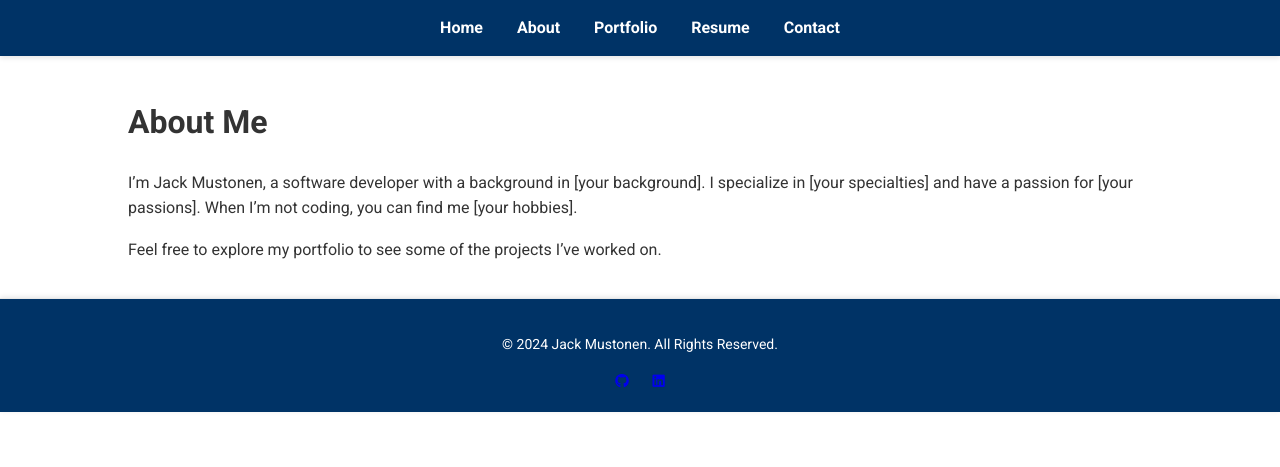
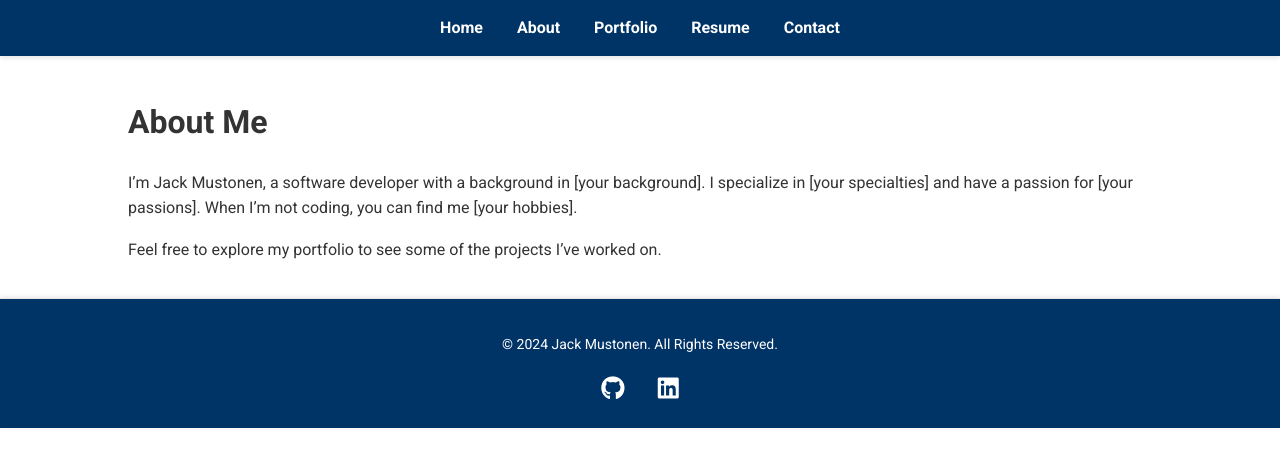
Before and after one commit to APinchofPepper/jackmustonen.com, a Jekyll site: the page built from about.md, in a window 1280 px wide. Shown: the top 467 px of the page. Built offline with Jekyll 4.4.1, drawn with Linux system fonts in a browser that asks for light colours.

Commit message:
Update styles.css

```diff
--- a/assets/css/styles.css
+++ b/assets/css/styles.css
@@ -98,13 +98,16 @@
 }
 
 footer .social-links a {
-    margin: 0 10px;
+    margin: 0 15px;
     display: inline-block;
-    transition: transform 0.3s ease;
+    font-size: 24px;
+    color: #ffffff;
+    transition: transform 0.3s ease, color 0.3s ease;
 }
 
 footer .social-links a:hover {
     transform: scale(1.2); /* Slight zoom on hover */
+    color: #007acc;
 }
 
 footer img {
```
